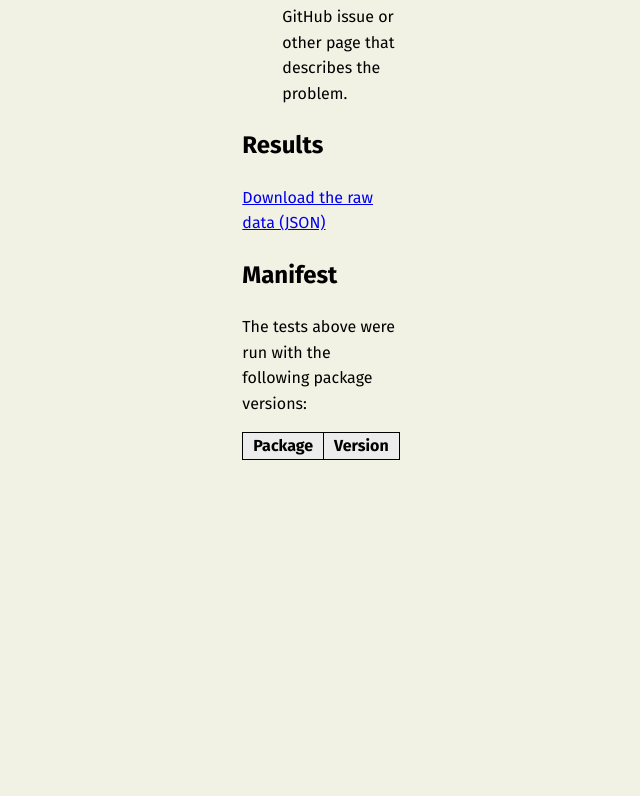
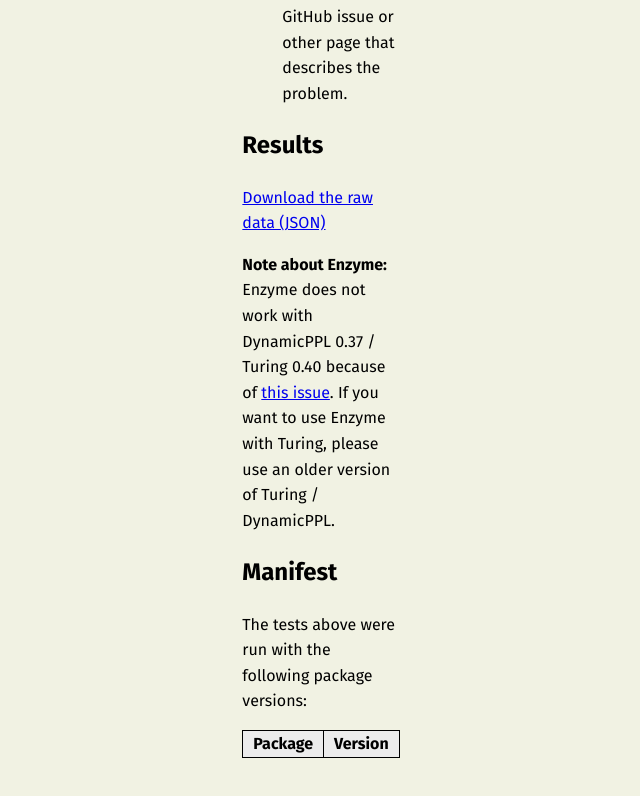
Before and after one commit to TuringLang/ADTests, a Svelte app in the folder web/: page / in a window 1280 px wide. Shown: the part 2500-3296 px from the top of the page, without its empty margins (319-959 px from the left). Before the commit the page ends 3010 px from the top, so only its background shows below. Built offline with nearby package versions, Linux system fonts and the light colour scheme.

Commit message:
add note about enzyme

```diff
--- a/web/src/App.svelte
+++ b/web/src/App.svelte
@@ -102,6 +102,17 @@
                 >Download the raw data (JSON)</a
             >
         </p>
+
+        <p>
+            <b>Note about Enzyme:</b> Enzyme does not work with DynamicPPL 0.37
+            / Turing 0.40 because of
+            <a
+                href="https://github.com/EnzymeAD/Enzyme.jl/issues/2429"
+                target="_blank">this issue</a
+            >. If you want to use Enzyme with Turing, please use an older
+            version of Turing / DynamicPPL.
+        </p>
+
         {#each categorisedData.entries() as [category, modelData]}
             <h3>{category}</h3>
             <ResultsTable data={modelData} {modelDefinitions} />
```
